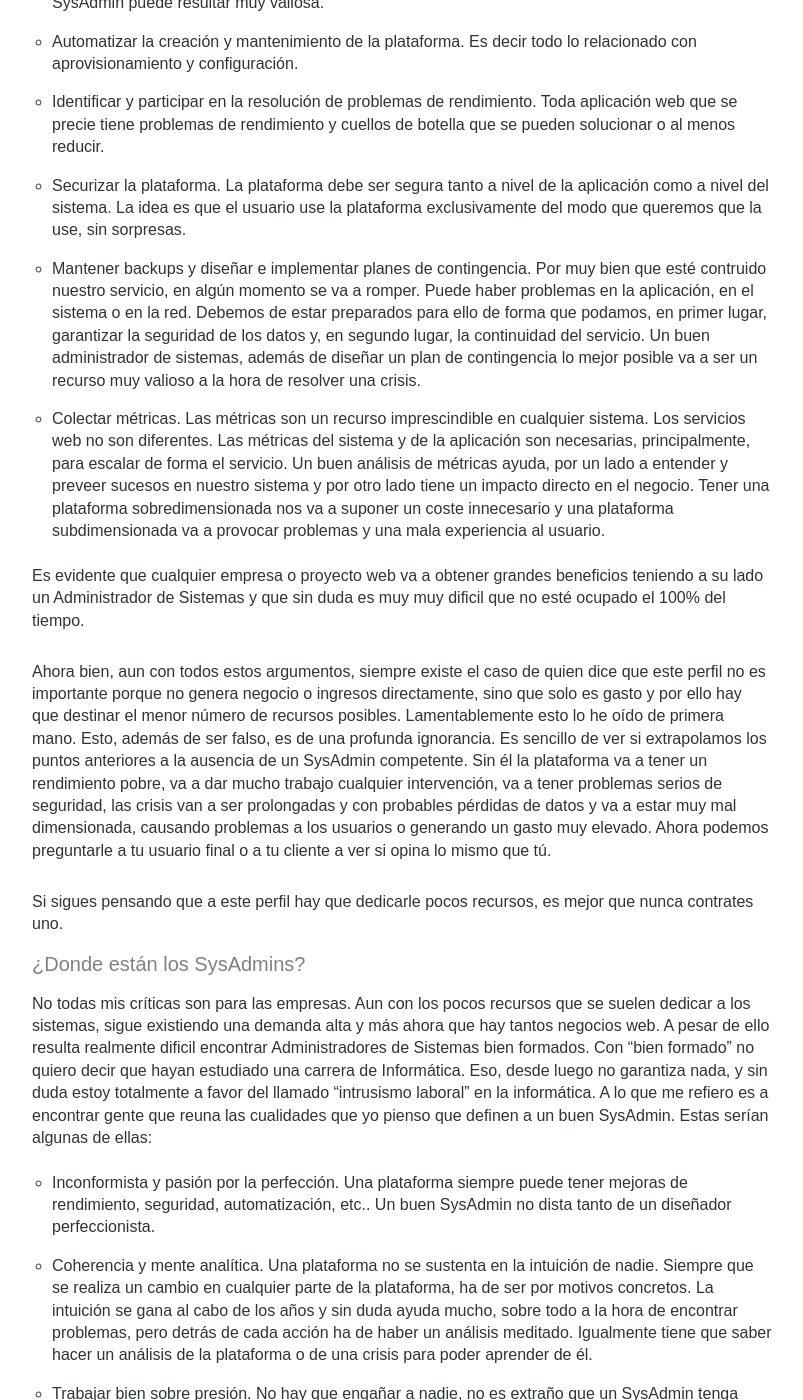
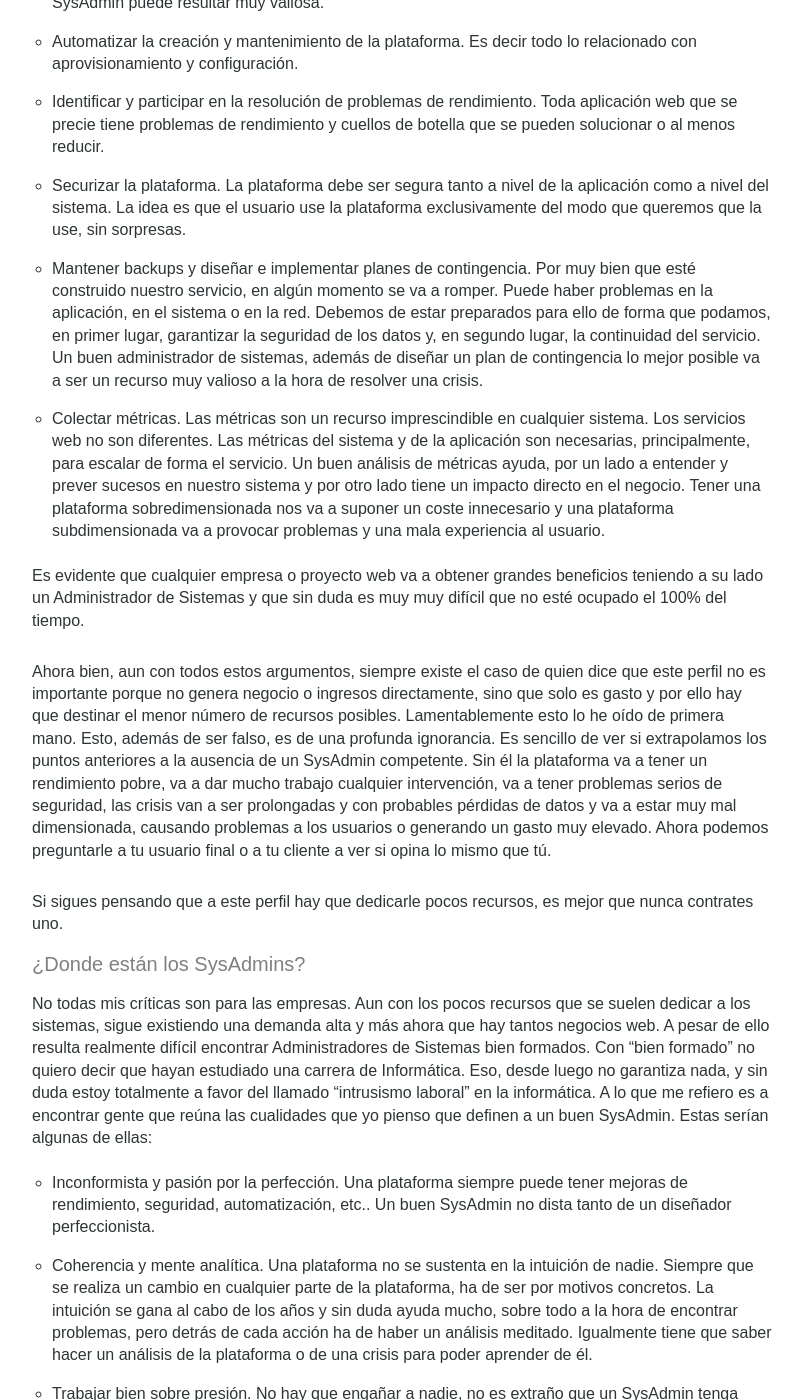
Before and after one commit to luisbosque/luisbosque.github.com, a Jekyll site: the page built from _posts/2012-12-18-el-sysadmin-en-espana.markdown, in a window 1280 px wide and 1400 px high, scrolled down 682 px. Shown: the whole window, without its empty margins (238-1041 px from the left). Built offline with Jekyll 4.4.1, drawn with Linux system fonts in a browser that asks for light colours; some web fonts are replaced; Markdown is read by kramdown in place of the engine named in the settings; some of the changed text lies outside the part shown.

Commit message:
Spell checks

```diff
--- a/_posts/2012-12-18-el-sysadmin-en-espana.markdown
+++ b/_posts/2012-12-18-el-sysadmin-en-espana.markdown
@@ -23,10 +23,10 @@
 * Automatizar la creación y mantenimiento de la plataforma. Es decir todo lo relacionado con aprovisionamiento y configuración.
 * Identificar y participar en la resolución de problemas de rendimiento. Toda aplicación web que se precie tiene problemas de rendimiento y cuellos de botella que se pueden solucionar o al menos reducir.
 * Securizar la plataforma. La plataforma debe ser segura tanto a nivel de la aplicación como a nivel del sistema. La idea es que el usuario use la plataforma exclusivamente del modo que queremos que la use, sin sorpresas.
-* Mantener backups y diseñar e implementar planes de contingencia. Por muy bien que esté contruido nuestro servicio, en algún momento se va a romper. Puede haber problemas en la aplicación, en el sistema o en la red. Debemos de estar preparados para ello de forma que podamos, en primer lugar, garantizar la seguridad de los datos y, en segundo lugar, la continuidad del servicio. Un buen administrador de sistemas, además de diseñar un plan de contingencia lo mejor posible va a ser un recurso muy valioso a la hora de resolver una crisis.
-* Colectar métricas. Las métricas son un recurso imprescindible en cualquier sistema. Los servicios web no son diferentes. Las métricas del sistema y de la aplicación son necesarias, principalmente, para escalar de forma el servicio. Un buen análisis de métricas ayuda, por un lado a entender y preveer sucesos en nuestro sistema y por otro lado tiene un impacto directo en el negocio. Tener una plataforma sobredimensionada nos va a suponer un coste innecesario y una plataforma subdimensionada va a provocar problemas y una mala experiencia al usuario.
+* Mantener backups y diseñar e implementar planes de contingencia. Por muy bien que esté construido nuestro servicio, en algún momento se va a romper. Puede haber problemas en la aplicación, en el sistema o en la red. Debemos de estar preparados para ello de forma que podamos, en primer lugar, garantizar la seguridad de los datos y, en segundo lugar, la continuidad del servicio. Un buen administrador de sistemas, además de diseñar un plan de contingencia lo mejor posible va a ser un recurso muy valioso a la hora de resolver una crisis.
+* Colectar métricas. Las métricas son un recurso imprescindible en cualquier sistema. Los servicios web no son diferentes. Las métricas del sistema y de la aplicación son necesarias, principalmente, para escalar de forma el servicio. Un buen análisis de métricas ayuda, por un lado a entender y prever sucesos en nuestro sistema y por otro lado tiene un impacto directo en el negocio. Tener una plataforma sobredimensionada nos va a suponer un coste innecesario y una plataforma subdimensionada va a provocar problemas y una mala experiencia al usuario.
 
-Es evidente que cualquier empresa o proyecto web va a obtener grandes beneficios teniendo a su lado un Administrador de Sistemas y que sin duda es muy muy dificil que no esté ocupado el 100% del tiempo.
+Es evidente que cualquier empresa o proyecto web va a obtener grandes beneficios teniendo a su lado un Administrador de Sistemas y que sin duda es muy muy difícil que no esté ocupado el 100% del tiempo.
 
 Ahora bien, aun con todos estos argumentos, siempre existe el caso de quien dice que este perfil no es importante porque no genera negocio o ingresos directamente, sino que solo es gasto y por ello hay que destinar el menor número de recursos posibles. Lamentablemente esto lo he oído de primera mano. Esto, además de ser falso, es de una profunda ignorancia. Es sencillo de ver si extrapolamos los puntos anteriores a la ausencia de un SysAdmin competente. Sin él la plataforma va a tener un rendimiento pobre, va a dar mucho trabajo cualquier intervención, va a tener problemas serios de seguridad, las crisis van a ser prolongadas y con probables pérdidas de datos y va a estar muy mal dimensionada, causando problemas a los usuarios o generando un gasto muy elevado.
 Ahora podemos preguntarle a tu usuario final o a tu cliente a ver si opina lo mismo que tú.
@@ -35,7 +35,7 @@
 
 ### ¿Donde están los SysAdmins?
 No todas mis críticas son para las empresas.
-Aun con los pocos recursos que se suelen dedicar a los sistemas, sigue existiendo una demanda alta y más ahora que hay tantos negocios web. A pesar de ello resulta realmente dificil encontrar Administradores de Sistemas bien formados. Con "bien formado" no quiero decir que hayan estudiado una carrera de Informática. Eso, desde luego no garantiza nada, y sin duda estoy totalmente a favor del llamado "intrusismo laboral" en la informática. A lo que me refiero es a encontrar gente que reuna las cualidades que yo pienso que definen a un buen SysAdmin. Estas serían algunas de ellas:
+Aun con los pocos recursos que se suelen dedicar a los sistemas, sigue existiendo una demanda alta y más ahora que hay tantos negocios web. A pesar de ello resulta realmente difícil encontrar Administradores de Sistemas bien formados. Con "bien formado" no quiero decir que hayan estudiado una carrera de Informática. Eso, desde luego no garantiza nada, y sin duda estoy totalmente a favor del llamado "intrusismo laboral" en la informática. A lo que me refiero es a encontrar gente que reúna las cualidades que yo pienso que definen a un buen SysAdmin. Estas serían algunas de ellas:
 
 * Inconformista y pasión por la perfección. Una plataforma siempre puede tener mejoras de rendimiento, seguridad, automatización, etc.. Un buen SysAdmin no dista tanto de un diseñador perfeccionista.
 * Coherencia y mente analítica. Una plataforma no se sustenta en la intuición de nadie. Siempre que se realiza un cambio en cualquier parte de la plataforma, ha de ser por motivos concretos. La intuición se gana al cabo de los años y sin duda ayuda mucho, sobre todo a la hora de encontrar problemas, pero detrás de cada acción ha de haber un análisis meditado. Igualmente tiene que saber hacer un análisis de la plataforma o de una crisis para poder aprender de él.
@@ -46,8 +46,8 @@
 
 Por supuesto, a parte de todo esto, como cualquier otra persona, ha de tener pasión por su trabajo y por el proyecto en el que participe. No tiene mucho sentido hablar de que tecnologías o qué conocimientos técnicos ha de poseer ya que eso es algo que se gana con experiencia. Obviamente para cada empresa o proyecto, un SysAdmin va a tener una necesidad de ciertos conocimientos técnicos, pero las necesidades de actitud son comunes a todos.
 
-Dicho esto me sigo preguntando ¿por qué es tan dificil encontrar un SysAdmin?
-Es cierto que casi siempre se aprende primero a programar y que normalmente las universidades no hacen incapié en los sistemas (mal por ellas). Aun así no me parece un camino en el que sea dificil entrar. Además vistas las labores del día a día de un buen SysAdmin me parece un trabajo bastante excitante. Más incluso si esas tareas se aplican a grandes servicios webs.
+Dicho esto me sigo preguntando ¿por qué es tan difícil encontrar un SysAdmin?
+Es cierto que casi siempre se aprende primero a programar y que normalmente las universidades no hacen hincapié en los sistemas (mal por ellas). Aun así no me parece un camino en el que sea difícil entrar. Además vistas las labores del día a día de un buen SysAdmin me parece un trabajo bastante excitante. Más incluso si esas tareas se aplican a grandes servicios webs.
 
 
 En resumen, en el tema de los SysAdmins en España se han juntado el hambre con las ganas de comer y eso solo acaba por perjudicar la calidad de la tecnología y los servicios web en este país.
```
